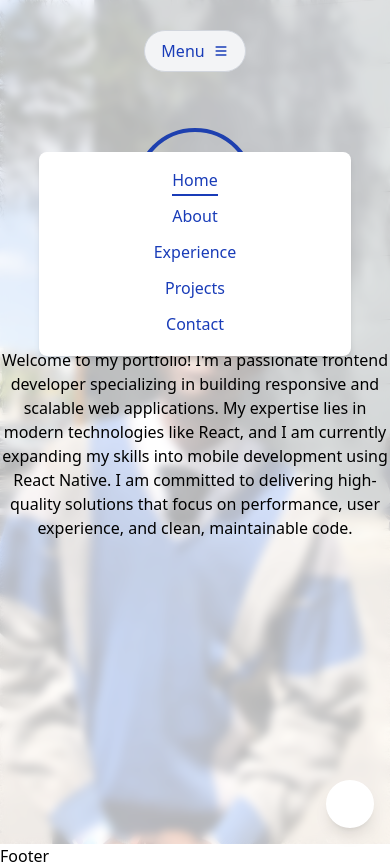
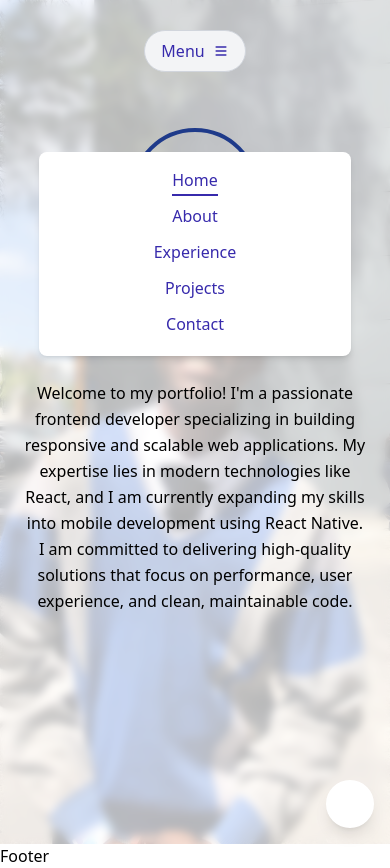
Before and after one commit to Dev-caezar/My-Portfolio, a React (Vite) app: page / in a window 390 px wide. Both pictures are taken after a click on the button "Menu". Built offline with nearby package versions, Linux system fonts and the light colour scheme.

Commit message:
dark mode implemented

```diff
--- a/src/components/DarkModeToggle .jsx
+++ b/src/components/DarkModeToggle .jsx
@@ -10,7 +10,7 @@ const DarkModeToggle = () => {
    return (
       <button
          onClick={() => dispatch(toggleTheme())}
-         className='fixed bottom-4 right-4 z-50 p-3 rounded-full shadow-lg bg-white dark:bg-blue-800 transition-colors duration-500'
+         className='fixed bottom-4 right-4 z-50 p-3 rounded-full shadow-lg bg-white dark:bg-gray-800 transition-colors duration-500'
          aria-label="Toggle dark mode"
       >
          {isDarkMode ? (
--- a/src/components/Header.jsx
+++ b/src/components/Header.jsx
@@ -12,36 +12,44 @@ const Header = () => {
    return (
       <div className='fixed w-full h-[12vh] md:h-[20vh] flex justify-center items-center z-50 p-4'>
 
+         {/* Desktop Navigation */}
          <div className='hidden md:flex w-[60%] h-[80%] rounded-full shadow-md justify-around items-center px-8'>
             {navTitles.map((title, index) => (
                <h4
                   key={index}
                   onClick={() => setActiveTitle(title)}
                   className={`font-[500] cursor-pointer relative pb-1 transition-colors duration-200
-                     ${isDarkMode ? "text-gray-200 hover:text-blue-400" : "text-gray-800 hover:text-blue-800"}`}
+                     ${isDarkMode
+                        ? "text-gray-200 hover:text-indigo-400"
+                        : "text-gray-800 hover:text-indigo-800"}`}
                >
                   {title}
                   <span
-                     className={`absolute bottom-0 left-0 h-[2px] bg-blue-500 transition-all duration-500 ease-in-out
+                     className={`absolute bottom-0 left-0 h-[2px] transition-all duration-500 ease-in-out
+                        ${isDarkMode ? "bg-indigo-400" : "bg-indigo-800"}
                         ${activeTitle === title ? 'w-full' : 'w-0 group-hover:w-full'}`}
                   ></span>
                </h4>
             ))}
          </div>
 
+         {/* Mobile Menu Button */}
          <button
             onClick={() => setIsMenuOpen(!isMenuOpen)}
-            className={`md:hidden flex items-center space-x-2 py-2  px-4 rounded-full border
-               ${isDarkMode ? "border-gray-600 bg-blue-800 text-gray-200" : "border-gray-300 bg-gray-100 text-blue-800"}`}
+            className={`md:hidden flex items-center space-x-2 py-2 px-4 rounded-full border
+               ${isDarkMode
+                  ? "border-gray-600 bg-gray-800 text-gray-200"
+                  : "border-gray-300 bg-gray-100 text-indigo-800"}`}
             aria-label="Toggle navigation menu"
          >
             <span className='font-medium'>Menu</span>
             <HiMenu className="w-4 h-4" />
          </button>
 
+         {/* Mobile Dropdown */}
          {isMenuOpen && (
             <div className={`absolute top-[18vh] left-1/2 -translate-x-1/2 w-[80%] max-w-sm rounded-lg shadow-md z-40 py-4
-               ${isDarkMode ? "bg-blue-800" : "bg-white"}`}>
+               ${isDarkMode ? "bg-gray-800" : "bg-white"}`}>
 
                <div className='flex flex-col items-center space-y-2'>
                   {navTitles.map((title, index) => (
@@ -52,11 +60,14 @@ const Header = () => {
                            setIsMenuOpen(false);
                         }}
                         className={`font-[500] cursor-pointer relative pb-1 transition-colors duration-200
-                           ${isDarkMode ? "text-gray-200 hover:text-blue-800" : "text-blue-800 hover:text-blue-800"}`}
+                           ${isDarkMode
+                              ? "text-gray-200 hover:text-indigo-400"
+                              : "text-indigo-800 hover:text-indigo-800"}`}
                      >
                         {title}
                         <span
-                           className={`absolute bottom-0 left-0 h-[2px] bg-blue-800 transition-all duration-500 ease-in-out
+                           className={`absolute bottom-0 left-0 h-[2px] transition-all duration-500 ease-in-out
+                              ${isDarkMode ? "bg-indigo-400" : "bg-indigo-800"}
                               ${activeTitle === title ? 'w-full' : 'w-0 group-hover:w-full'}`}
                         ></span>
                      </h4>
--- a/src/components/Hero.jsx
+++ b/src/components/Hero.jsx
@@ -74,28 +74,32 @@ const Hero = () => {
             backgroundRepeat: 'no-repeat',
          }}
       >
+         {/* Overlay */}
          <div
             className='absolute inset-0 z-10 w-full h-full'
             style={{
-               backgroundColor: isDarkMode ? 'rgba(0, 0, 0, 0.5)' : 'rgba(255, 255, 255, 0.7)',
+               backgroundColor: isDarkMode ? 'rgba(0, 0, 0, 0.55)' : 'rgba(255, 255, 255, 0.7)',
                backdropFilter: 'blur(4px)',
             }}
          ></div>
 
-         <div className='absolute w-full h-[100%] inset-0 flex flex-col items-center justify-start z-20 pt-32'
-            style={{ color: isDarkMode ? '#FFFFFF' : '#000000' }}>
+         {/* Content */}
+         <div
+            className='absolute w-full h-[100%] inset-0 flex flex-col items-center justify-start z-20 pt-32 px-6 md:px-12'
+            style={{ color: isDarkMode ? '#FFFFFF' : '#000000' }}
+         >
             <motion.img
                src={myself}
                alt="Oko Christian"
-               className='w-30 md:w-40 h-30 md:h-40 rounded-full object-cover border-4 border-blue-800 shadow-lg'
-               style={{ borderColor: isDarkMode ? '#FFFFFF' : '#1e40af' }}
+               className='w-32 md:w-44 h-32 md:h-44 rounded-full object-cover border-4 shadow-lg'
+               style={{ borderColor: isDarkMode ? '#FFFFFF' : '#1e3a8a' }}
                variants={imageVariants}
                initial="hidden"
                animate="visible"
             />
 
             <motion.div
-               className="flex flex-col items-center justify-end"
+               className="flex flex-col items-center justify-end mt-6"
                variants={textVariants}
                initial="hidden"
                animate="visible"
@@ -103,12 +107,14 @@ const Hero = () => {
                <h1 className="text-2xl font-bold md:text-4xl">
                   Oko Christian
                </h1>
-               <h2 className="text-3xl md:text-5xl font-semibold mt-2 text-blue-800"
-                  style={{ color: isDarkMode ? '#93c5fd' : '#1e40af' }}>
+               <h2
+                  className="text-3xl md:text-5xl font-semibold mt-2"
+                  style={{ color: isDarkMode ? '#a5b4fc' : '#1e3a8a' }} // indigo-300 in dark, indigo-900 in light
+               >
                   {displayedText}
                   <span className="animate-pulse">|</span>
                </h2>
-               <p className="mt-6 text-center text-[16px] md:text-xl max-w-2xl">
+               <p className="mt-6 text-center text-[16px] md:text-xl max-w-2xl leading-relaxed">
                   Welcome to my portfolio! I'm a passionate frontend developer specializing in building
                   responsive and scalable web applications. My expertise lies in modern technologies like React,
                   and I am currently expanding my skills into mobile development using React Native. I am committed to delivering high-quality solutions that focus on
```
